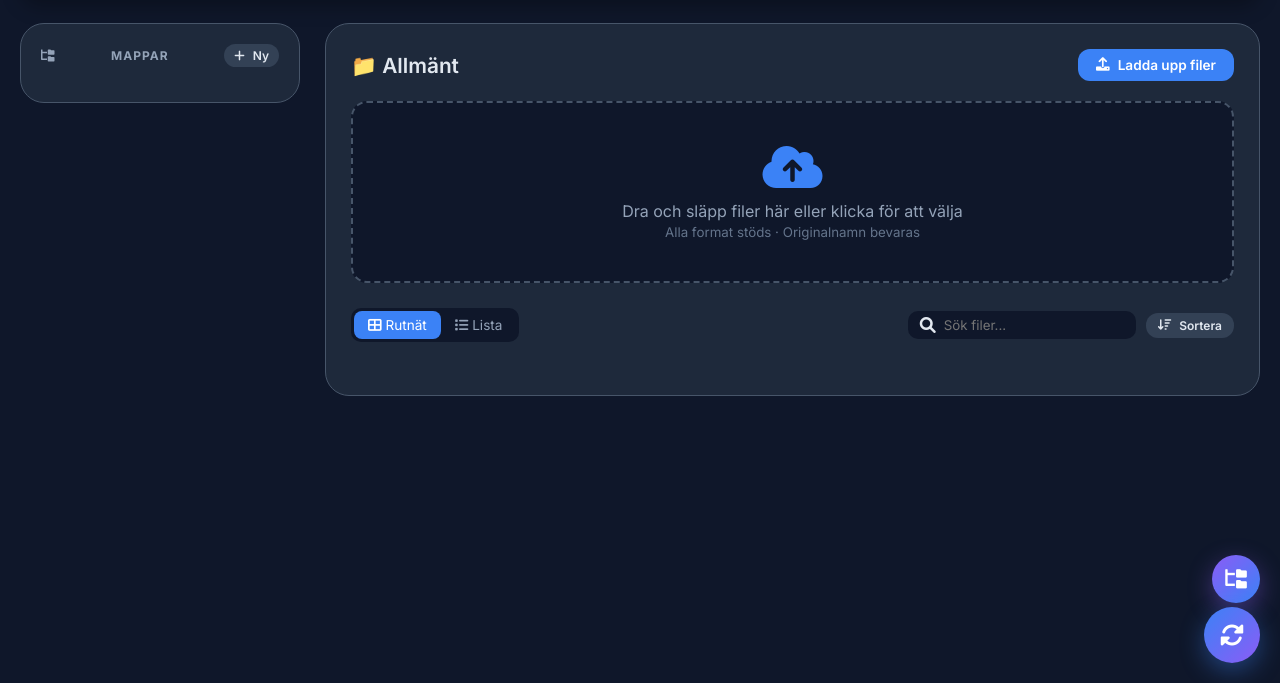
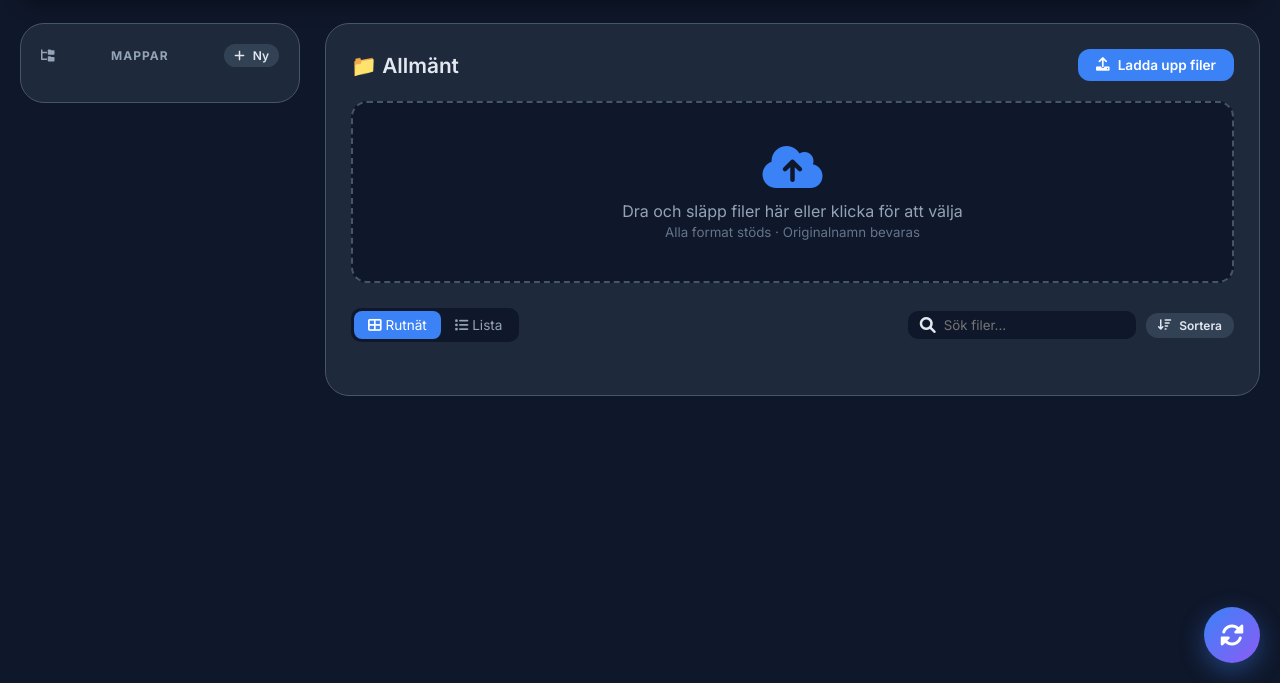
Before and after one commit to teamgeomira/browser, a website: page index.html in a window 1280 px wide. Shown: the part 117-800 px from the top of the page. Drawn offline with Linux system fonts and the light colour scheme; no server answers.

Commit message:
Replace sync-manager.js with sync.js in index.html

```diff
--- a/index.html
+++ b/index.html
@@ -1624,6 +1624,5 @@
 </script>
 <script src="tools.js"></script>
 <script src="sync.js"></script>
-<script src="sync-manager.js"></script>
 </body>
 </html>
```
